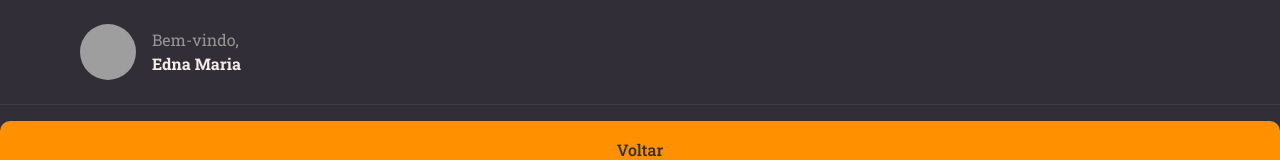
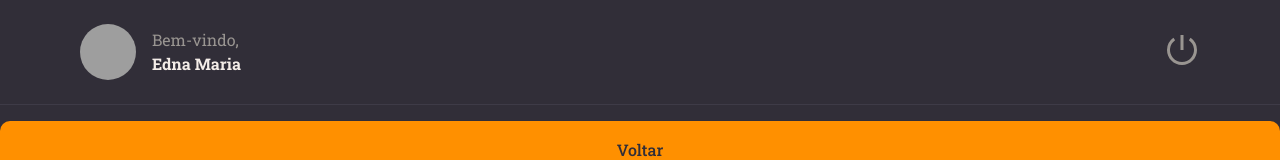
Before and after one commit to Edna06/project-react, a React (Vite) app in the folder rocketnotes/: page / in a window 1280 px wide. Shown: the top 160 px of the page. Built offline with nearby package versions, Linux system fonts and the light colour scheme; grey boxes are pictures that could not be loaded.

Commit message:
addition icon via React icons

```diff
--- a/rocketnotes/package.json
+++ b/rocketnotes/package.json
@@ -11,6 +11,7 @@
   "dependencies": {
     "react": "^18.2.0",
     "react-dom": "^18.2.0",
+    "react-icons": "^4.8.0",
     "styled-components": "^5.3.8"
   },
   "devDependencies": {
--- a/rocketnotes/src/components/Header/index.jsx
+++ b/rocketnotes/src/components/Header/index.jsx
@@ -1,4 +1,6 @@
-import { Container, Profile } from './style'
+import { Container, Profile, Logout } from './style'
+import { RiShutDownLine } from 'react-icons/ri'
+
 
 export function Header(){
   return(
@@ -12,6 +14,10 @@
         <strong>Edna Maria</strong>
       </div>
       </Profile>
+
+      <Logout>
+        <RiShutDownLine/>
+      </Logout>
     </Container>
   )
 }
--- a/rocketnotes/src/components/Header/style.js
+++ b/rocketnotes/src/components/Header/style.js
@@ -14,12 +14,11 @@
   justify-content: space-between;
 
   padding: 0 80px;
-`;
+`
 
 export const Profile = styled.div`
   display: flex;
   align-items: center;
-
 
   > img {
     width: 56px;
@@ -44,3 +43,13 @@
     }
   }
 `
+
+export const Logout = styled.button`
+  border: none;
+  background: none;
+
+  > svg {
+    color: ${({ theme }) => theme.COLORS.GRAY_100};
+    font-size: 36px;
+  }
+`
```
Also changed, not shown: 1 other file (tests, documents, lock files or other folders).
